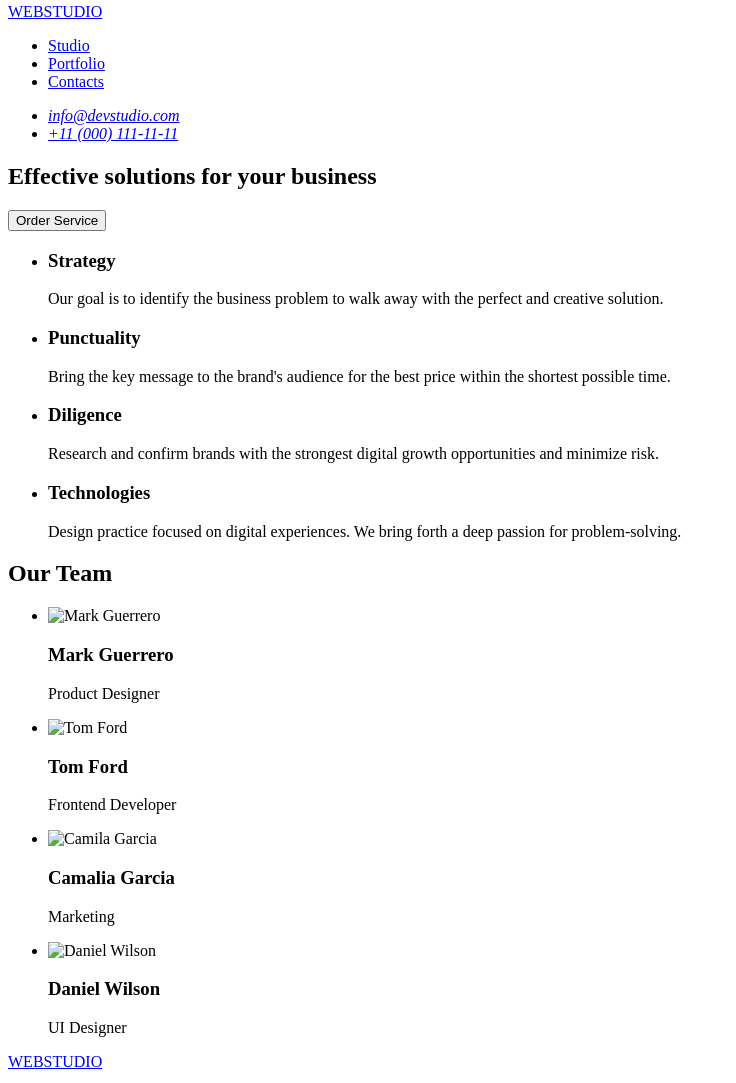
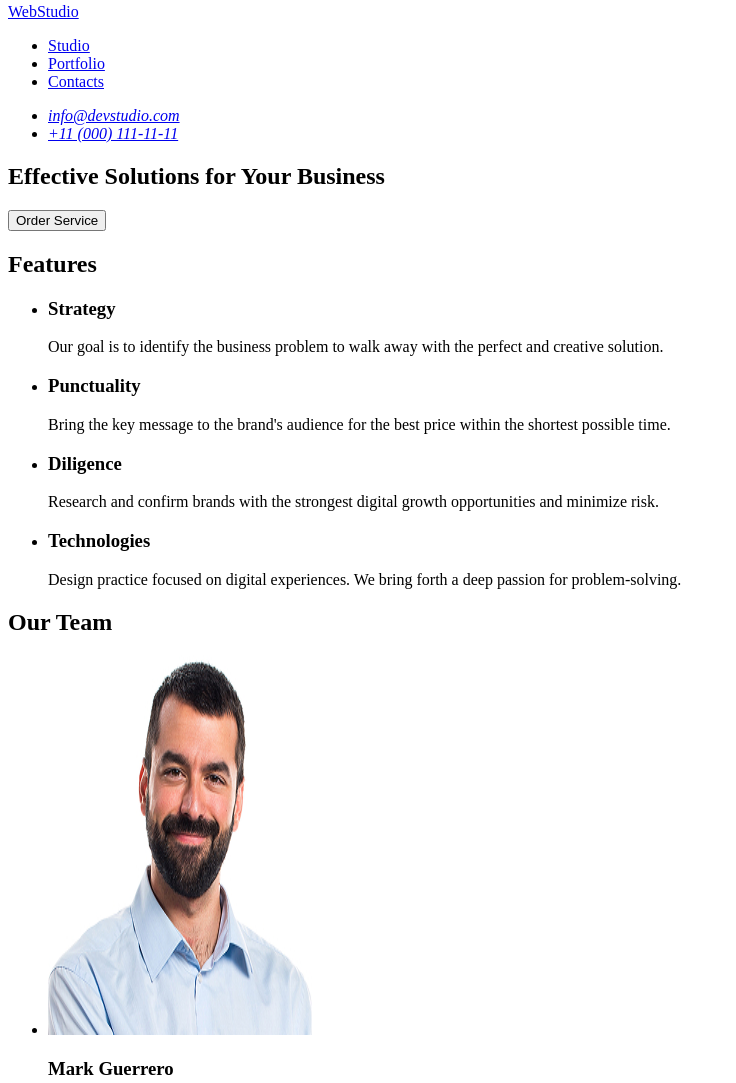
Before and after one commit to arishelka/goit-markup-hw-01, a plain HTML site: page index.html in a window 1280 px wide. Shown: the part 5-1088 px from the top of the page, without its empty margins (0-736 px from the left). Drawn offline with Linux system fonts and the light colour scheme.

Commit message:
new changes

```diff
--- a/index.html
+++ b/index.html
@@ -10,9 +10,9 @@
 <body>
 
     <header>
-        <a href="webstudio.index/html">WEBSTUDIO</a>
 
         <nav>
+            <a href="webstudio./index.html">WebStudio</a>
             <ul>
                 <li><a href="#">Studio</a></li>
                 <li><a href="#">Portfolio</a></li>
@@ -33,39 +33,33 @@
     <main>
         <section>
 
-            <h1>Effective solutions for your business</h1>
+            <h1>Effective Solutions for Your Business</h1>
             <button type="button">Order Service</button>
         </section>
+
         <section>
+            <h2>Features</h2>
             <ul>
                 <li>
-                    <article>
                     <h3>Strategy</h3>
                     <p>Our goal is to identify the business
                         problem to walk away with the perfect and creative solution.</p>
-                    </article>
                 </li>
                 <li>
-                    <article>
                     <h3>Punctuality</h3>
                     <p>Bring the key message to the brand's audience for the best price within the shortest possible
                         time.</p>
-                    </article>
                 </li>
                 <li>
-                    <article>
                     <h3>Diligence</h3>
                     <p>Research and confirm brands with the strongest digital growth opportunities and minimize
                         risk.
                     </p>
-                    </article>
                 </li>
                 <li>
-                    <article>
                     <h3>Technologies</h3>
                     <p>Design practice focused on digital experiences. We bring forth a deep passion for
                         problem-solving.</p>
-                    </article>
                 </li>
             </ul>
         </section>
@@ -73,47 +67,31 @@
             <h2>Our Team</h2>
             <ul>
                 <li>
-                    <article>
-                        <img src="img.jpg" alt="Mark Guerrero" width="264" height="380">
-                        <div>
+                    <img src="./images/img.jpg" alt="Mark Guerrero" width="264" height="380">
                     <h3>Mark Guerrero</h3>
                     <p>Product Designer</p>
-                        </div>
-                    </article>
                 </li>
                 <li>
-                    <article>
-                        <img src="img2.jpg" alt="Tom Ford" width="264" height="380">
-                        <div>
+                    <img src="./images/img2.jpg" alt="Tom Ford" width="264" height="380">
                     <h3>Tom Ford</h3>
                     <p>Frontend Developer</p>
-                        </div>
-                    </article>
                 </li>
                 <li>
-                    <article>
-                        <img src="img3.jpg" alt="Camila Garcia" width="264" height="380">
-                        <div>
+                    <img src="./images/img3.jpg" alt="Camila Garcia" width="264" height="380">
                     <h3>Camalia Garcia</h3>
                     <p>Marketing</p>
-                        </div>
-                    </article>
                 </li>
                 <li>
-                    <article>
-                        <img src="img4.jpg" alt="Daniel Wilson" width="264" height="380">
-                        <div>
+                    <img src="./images/img4.jpg" alt="Daniel Wilson" width="264" height="380">
                     <h3>Daniel Wilson</h3>
                     <p>UI Designer</p>
-                        </div>
-                    </article>
                 </li>
             </ul>
         </section>
     </main>
 
     <footer>
-        <a href="webstudio.index/html">WEBSTUDIO</a>
+        <a href="webstudio./index.html">WebStudio</a>
         <p>Increase the flow of customers and sales for your business with digital marketing & growth solutions.
         </p>
     </footer>
```
Lines whose indentation alone changed are shown as unchanged.
